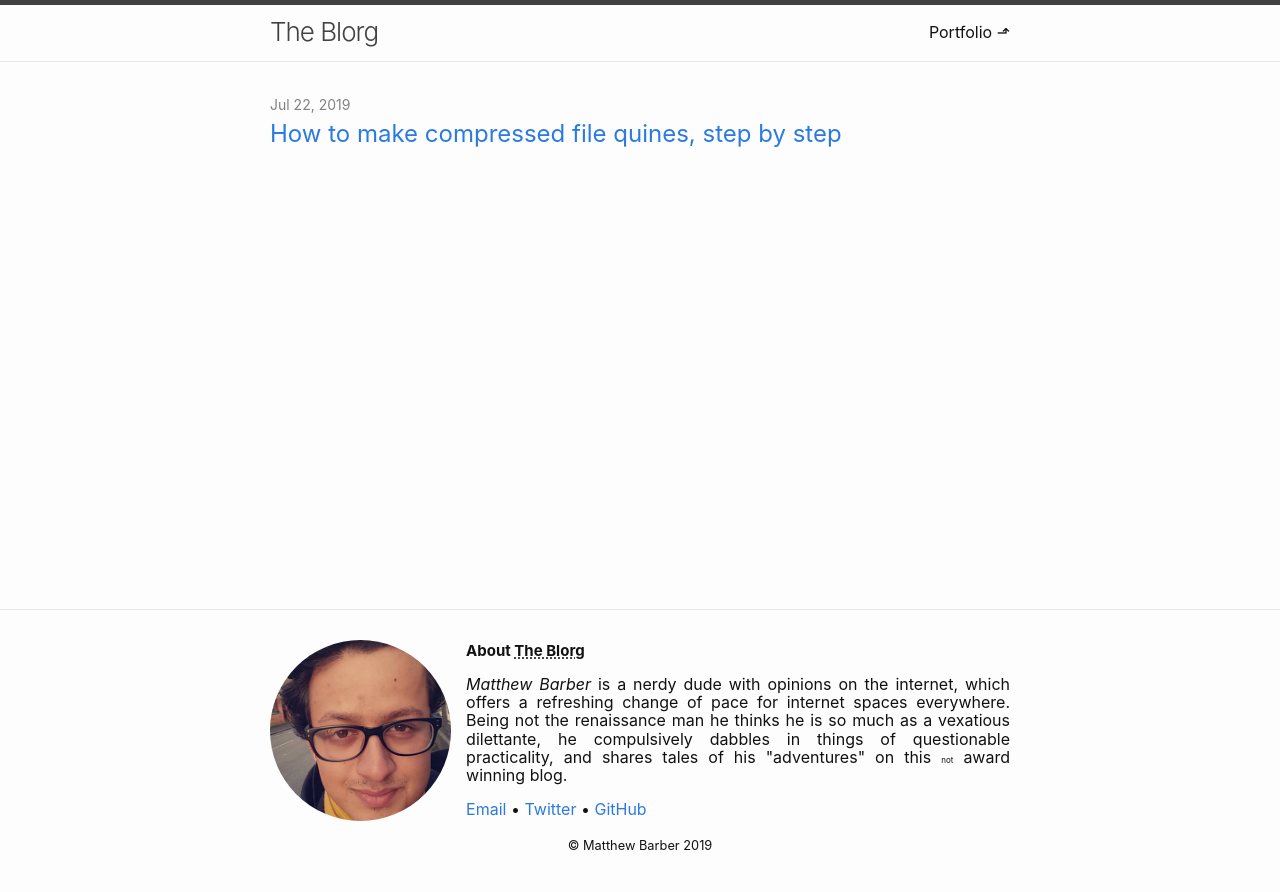
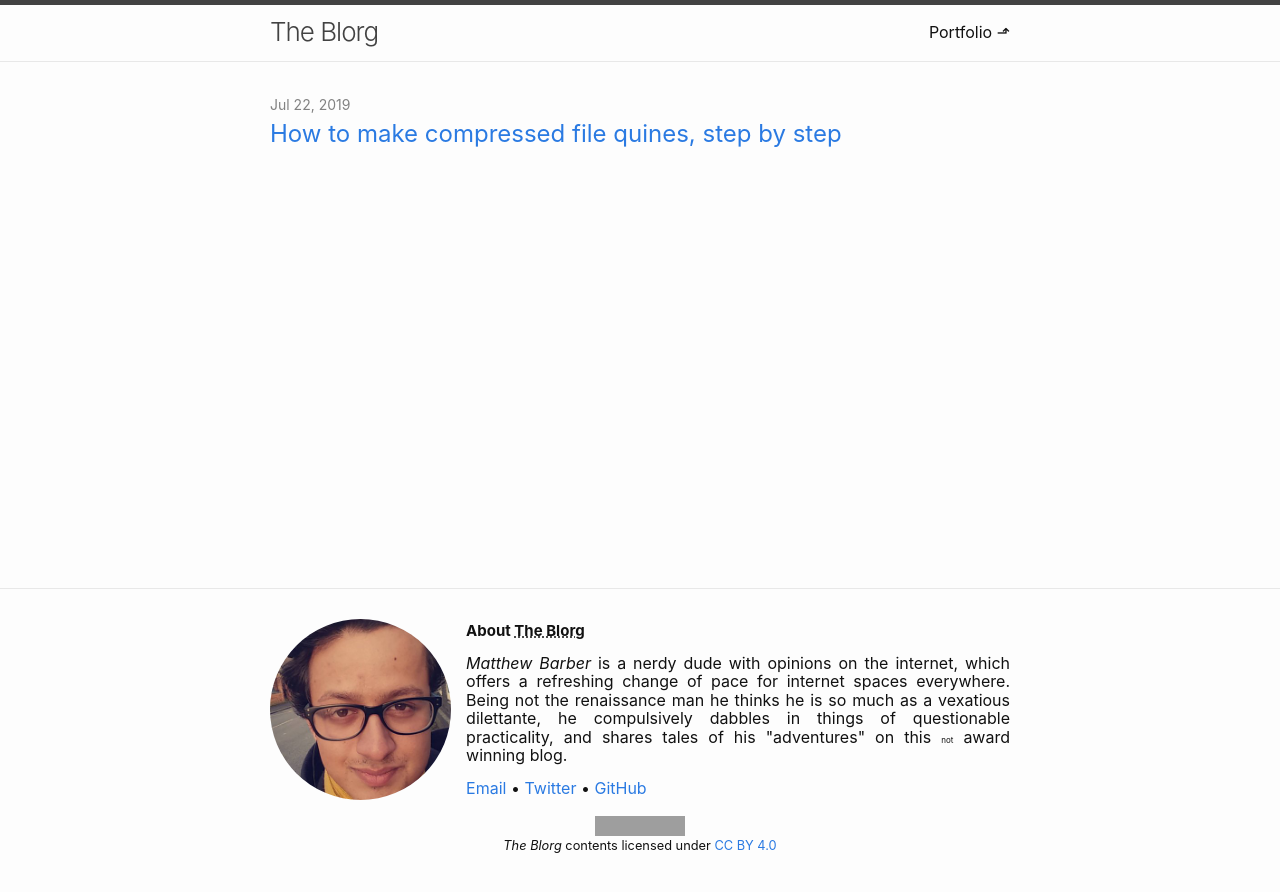
Before and after one commit to honno/gzip-quine, a Jekyll site: the page built from index.md, in a window 1280 px wide. Shown: the top 892 px of the page. Built offline with Jekyll 4.4.1, drawn with Linux system fonts in a browser that asks for light colours; grey boxes are pictures that could not be loaded.

Commit message:
cc by 4.0 disclaimer

```diff
--- a/_includes/footer.html
+++ b/_includes/footer.html
@@ -32,7 +32,7 @@
     </div>
 
     <div class="row footer-disclaimer">
-      <p>&copy; Matthew Barber {{ 'now' | date: "%Y" }}</p>
+      <p><a rel="license" href="http://creativecommons.org/licenses/by/4.0/"><img alt="Creative Commons License" style="border-width:0" src="https://i.creativecommons.org/l/by/4.0/80x15.png" /></a><br /><i>The Blorg</i> contents licensed under <a rel="license" href="http://creativecommons.org/licenses/by/4.0/">CC BY 4.0</a></p>
     </div>
 
   </div>
```
